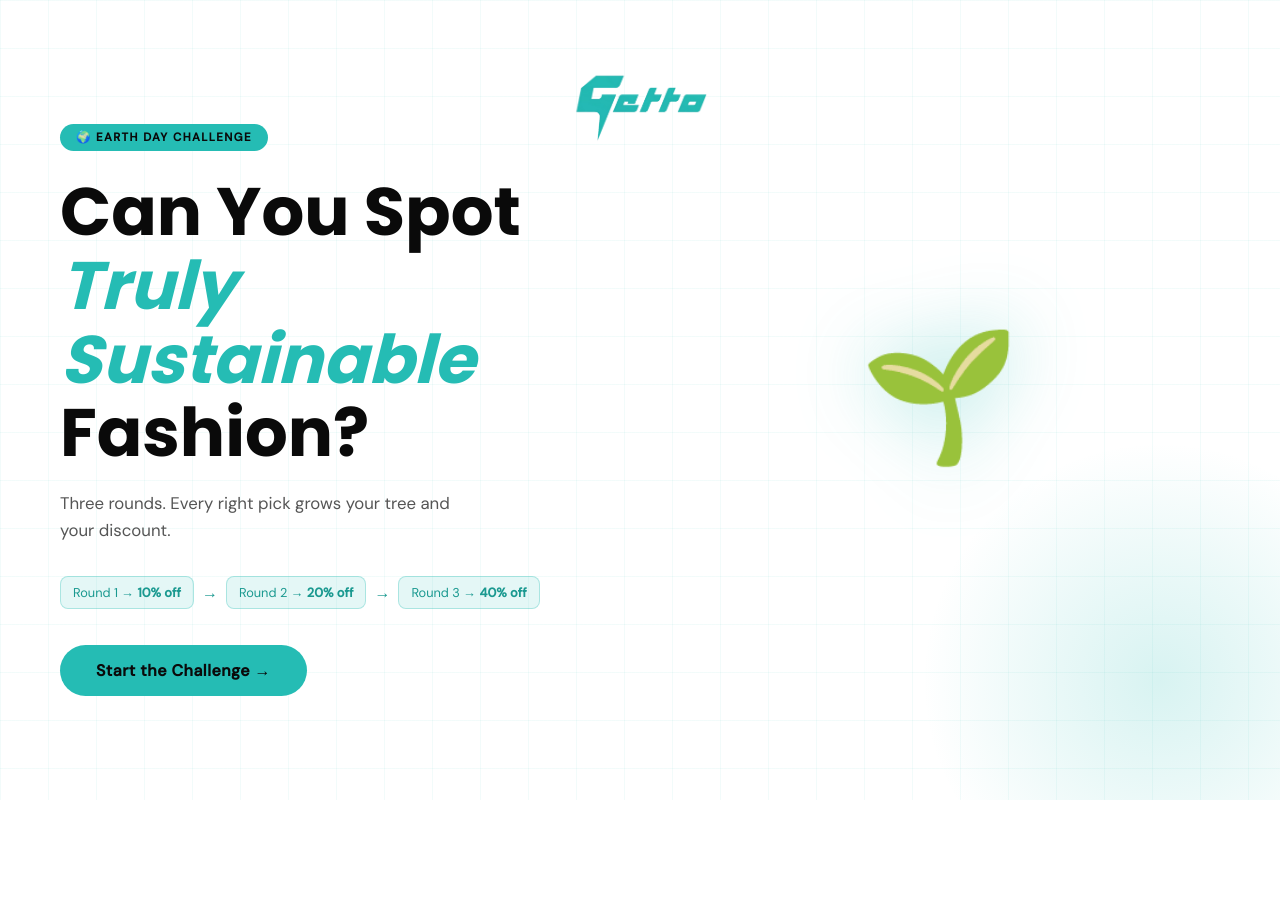
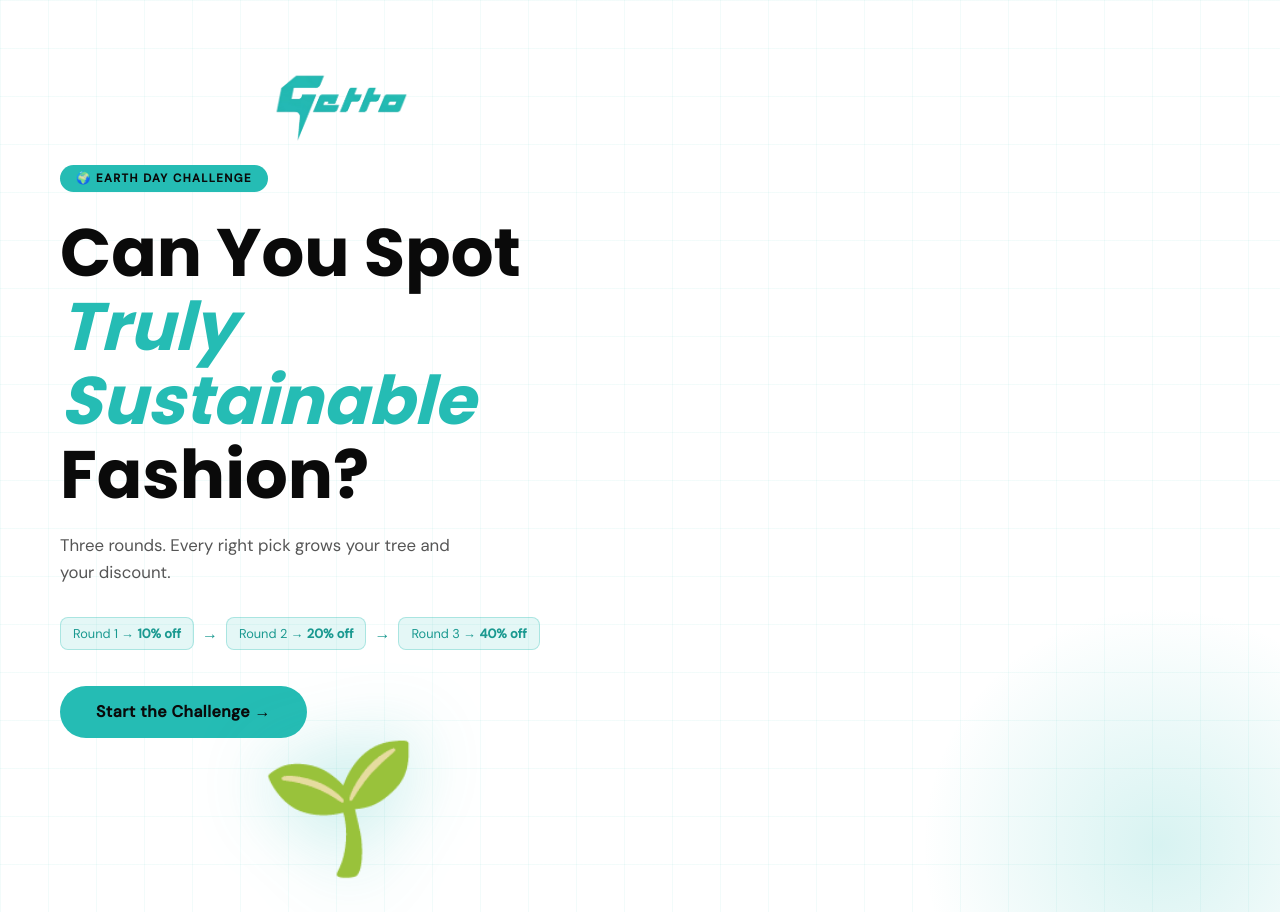
Before and after one commit to Adarsh961/Earthday-Getto, a plain HTML site: page index.html in a window 1280 px wide. Shown: the top 912 px of the page. Before the commit the page ends 800 px from the top, so only its background shows below. Drawn offline with Linux system fonts and the light colour scheme.

Commit message:
Add files via upload

```diff
--- a/index.html
+++ b/index.html
@@ -12,7 +12,8 @@
   <!-- ───── HERO BANNER (Landing Page Only) ───── -->
   <section id="hero">
     <div class="hero-bg-grid"></div>
-    <div class="hero-logo">
+    <div class="hero-content">
+     <div class="hero-logo">
       <img src="https://raw.githubusercontent.com/Adarsh961/Earthday-Getto/main/getto_full-transparent_bg.png" alt="Getto" class="logo-img" />
     </div>
     <div class="hero-content">
--- a/style.css
+++ b/style.css
@@ -550,7 +550,7 @@ h1 em { font-style: italic; color: var(--cyan); }
 
   #hero {
     grid-template-columns: 1fr;
-    padding: 160px 20px 48px;
+    padding: 60px 20px 48px;
     text-align: center;
     min-height: 100svh;
   }
@@ -673,13 +673,10 @@ h1 em { font-style: italic; color: var(--cyan); }
 }
 
 .hero-logo {
-  position: absolute;
-  top: 70px;
-  left: 50%;
-  transform: translateX(-50%);
-  z-index: 2;
-  overflow: hidden;
-  margin-bottom: 24px;
+  display: flex;
+  margin-bottom: 20px;
+  justify-content: center;
+  margin-top: -10px;
 }
 
 .logo-img {
```
